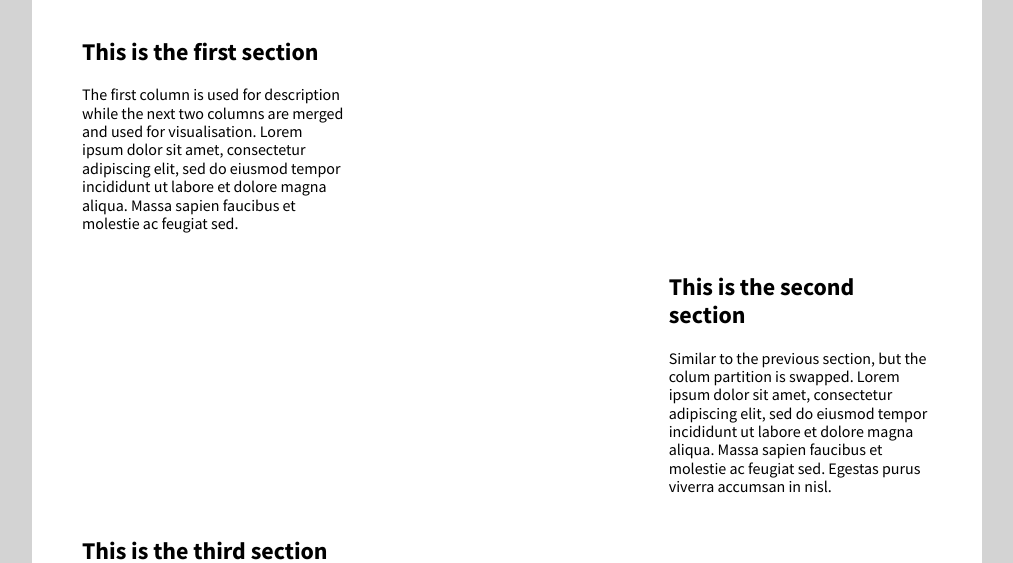
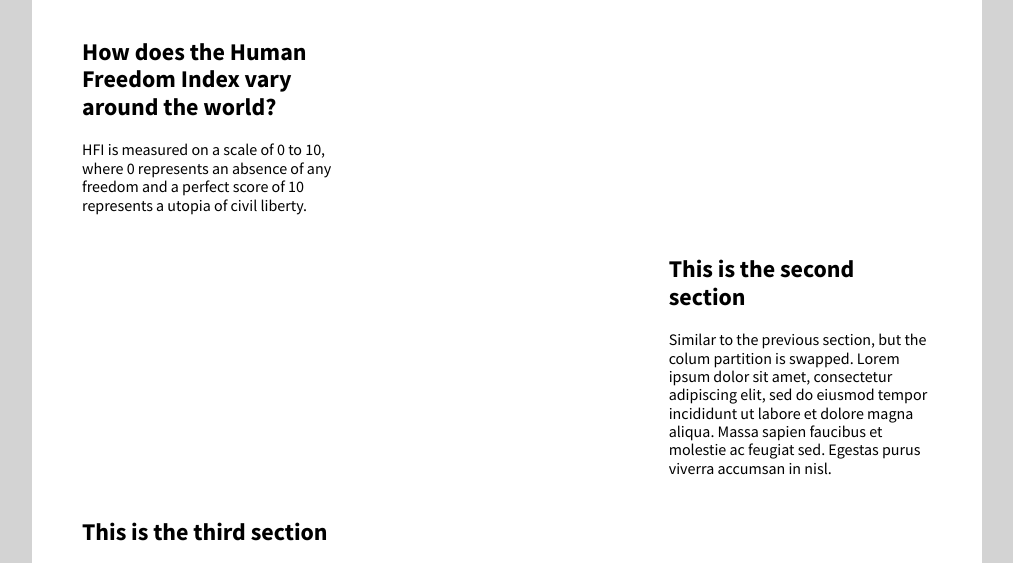
Before and after one commit to nloh0003/FIT3179, a plain HTML site: page Assignment 2/Final.html in a window 1280 px wide. Shown: the part 170-733 px from the top of the page, without its empty margins (133-1146 px from the left). Drawn offline with nearby package versions, Linux system fonts and the light colour scheme; a script that the page names is missing.

Commit message:
Update Final.html

```diff
--- a/Assignment 2/Final.html
+++ b/Assignment 2/Final.html
@@ -60,7 +60,7 @@
       <div class="pure-u-1-1">
         <h1>Human Freedom Around The World</h1>
         <p> One particular method of measuring the state of human freedom is through the analysis of over 120 variables that all attribute to what is formally referred to as a Human Freedom Index (HFI). This universal measurement is based upon a myriad of factors ranging from personal, economic, religious freedom and many more.
-          So which parts of the world demonstrate a 'satsifactory' level of freedom and what factors influence its HFI the most? .</p>
+          So which parts of the world demonstrate a 'satsifactory' level of freedom and what factors influence its HFI the most? </p>
       </div>
     </div>
   <!-- end pure grid group -->
@@ -69,8 +69,8 @@
     <div class="pure-g">
         <div class="pure-u-1-3">
           <div class="description description-left">
-            <h2>This is the first section</h2>
-            <p>The first column is used for description while the next two columns are merged and used for visualisation. Lorem ipsum dolor sit amet, consectetur adipiscing elit, sed do eiusmod tempor incididunt ut labore et dolore magna aliqua. Massa sapien faucibus et molestie ac feugiat sed. </p>
+            <h2>How does the Human Freedom Index vary around the world? </h2>
+            <p>HFI is measured on a scale of 0 to 10, where 0 represents an absence of any freedom and a perfect score of 10 represents a utopia of civil liberty. </p>
           </div>
         </div>
         <div class="pure-u-2-3">
```
